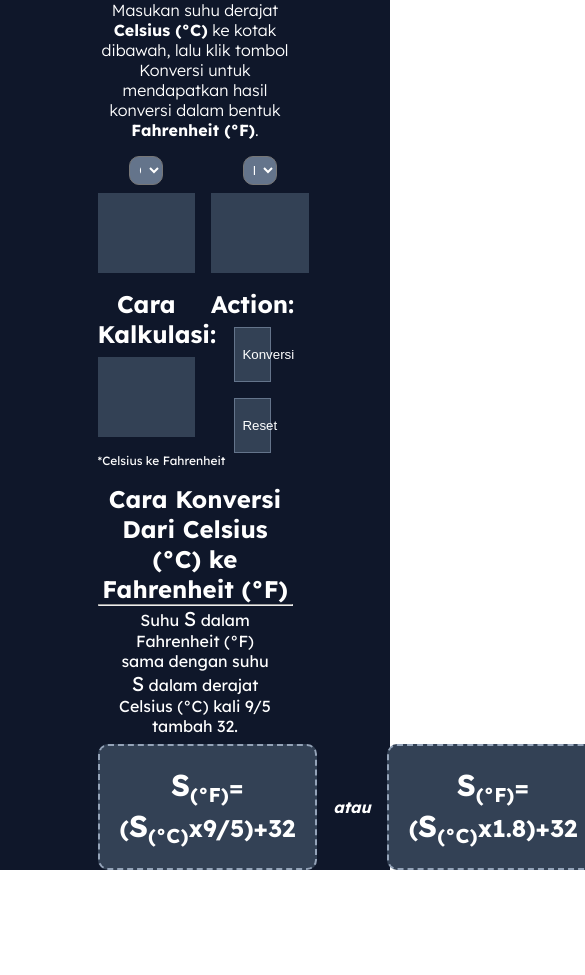
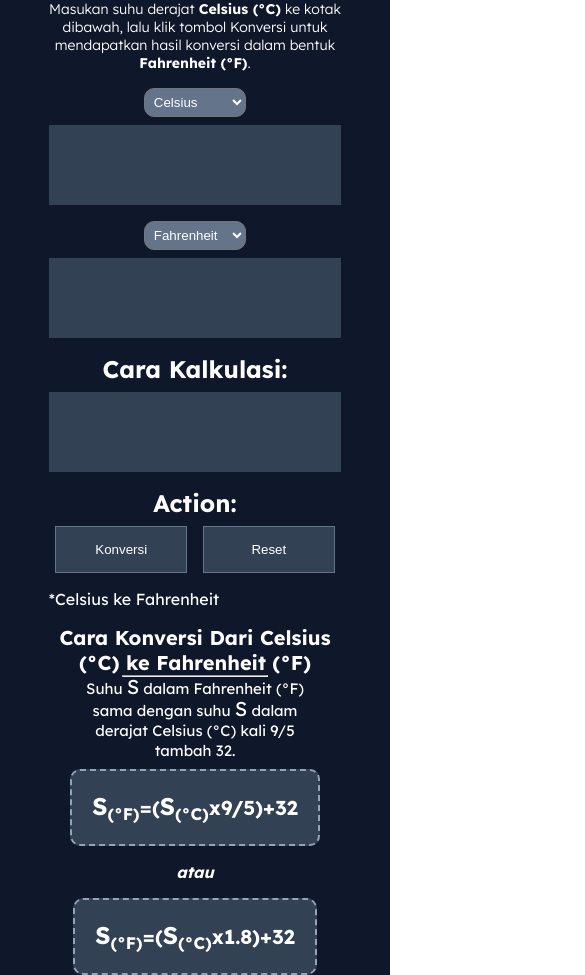
Before and after one commit to revou-fundamental-course/15-apr-24-ThisIsAngelo, a plain HTML site: page index.html in a window 390 px wide. Shown: the whole page, 585 px wide, since content can reach past the window. Before the commit the page ends 870 px from the top, so only its background shows below. Drawn offline with Linux system fonts and the light colour scheme.

Commit message:
feat: adding responsive

```diff
--- a/css/style.css
+++ b/css/style.css
@@ -7,7 +7,7 @@
 }
 
 body {
-    font-family: 'Lexend Deca',sans-serif;
+  font-family: "Lexend Deca", sans-serif;
   color: #fff;
 }
 
@@ -50,10 +50,10 @@ section .group-1 .row-1 {
 }
 
 section .group-1 .row-1 .col-1,
-section .group-1 .row-1 .col-2{
+section .group-1 .row-1 .col-2 {
   display: flex;
   flex-direction: column;
-    gap: .5rem;
+  gap: 0.5rem;
   width: 50%;
 }
 
@@ -97,18 +97,18 @@ section .group-1 .row-2 {
   gap: 1rem;
 }
 
-section .group-1 .row-2 .col-1{
+section .group-1 .row-2 .col-1 {
   display: flex;
   flex-direction: column;
   width: 50%;
-    gap: .5rem;
+  gap: 0.5rem;
 }
 
 section .group-1 .row-2 .col-2 {
   display: flex;
   flex-direction: column;
   width: 50%;
-    gap: .5rem;
+  gap: 0.5rem;
 }
 
 section .group-1 .row-2 .col-2 h1 {
@@ -118,7 +118,7 @@ section .group-1 .row-2 .col-2 h1 {
 section .group-1 .row-2 .col-2 .btn {
   display: flex;
   flex-wrap: wrap;
-    align-items:center;
+  align-items: center;
   height: 100%;
   justify-content: center;
   gap: 1rem;
@@ -132,7 +132,7 @@ section .group-1 .row-2 .col-2 .btn button {
   color: #fff;
   border: 1px solid #64748b;
   padding: 7.5px;
-    transition: .2s ease-in;
+  transition: 0.2s ease-in;
 }
 
 section .group-1 .row-2 .col-2 .btn button:hover {
@@ -147,13 +147,13 @@ section .c-to-f {
   flex-direction: column;
   justify-content: center;
   align-items: center;
-    width: 100%;
+  width: 50%;
 }
 
 section .c-to-f .group-2 {
   display: flex;
   flex-direction: column;
-    width: 50%;
+  width: 100%;
   gap: 1rem;
 }
 
@@ -170,8 +170,8 @@ section .c-to-f .group-3 {
   justify-content: center;
   align-items: center;
   flex-direction: column;
-    width: 50%;
-    gap: .5rem;
+  width: 100%;
+  gap: 0.5rem;
 }
 
 section .c-to-f .group-3 .desc {
@@ -239,7 +239,7 @@ section .f-to-c .group-3 {
   align-items: center;
   flex-direction: column;
   width: 50%;
-    gap: .5rem;
+  gap: 0.5rem;
 }
 
 section .f-to-c .group-3 .desc {
@@ -276,3 +276,68 @@ section .f-to-c .group-3 .rumus p {
   font-style: italic;
   font-weight: bold;
 }
+
+@media (max-width: 1020px) {
+  section .c-to-f .group-3 .rumus,
+  section .f-to-c .group-3 .rumus {
+    flex-direction: column;
+  }
+}
+
+@media (max-width: 768px) {
+  section .group-1,
+  section .c-to-f,
+  section .f-to-c {
+    width: 75%;
+  }
+
+  section .group-1 p {
+    font-size: 14px;
+  }
+
+  section .group-1 .row-1,
+  section .group-1 .row-2 {
+    flex-direction: column;
+  }
+
+  section .group-1 .row-1 .col-1,
+  section .group-1 .row-1 .col-2,
+  section .group-1 .row-2 .col-1,
+  section .group-1 .row-2 .col-2 {
+    width: 100%;
+  }
+
+  section .group-1 .row-2 .col-2 .btn button {
+    padding: 15px;
+  }
+
+  section .c-to-f .group-2 p,
+  section .f-to-c .group-2 p {
+    font-size: 16px;
+  }
+  section .c-to-f .group-2 h1,
+  section .f-to-c .group-2 h1 {
+    font-size: 20px;
+  }
+
+  section .c-to-f .group-3 .desc p,
+  section .f-to-c .group-3 .desc p {
+    font-size: 15px;
+    line-height: 20px;
+  }
+
+  section .c-to-f .group-3 .rumus,
+  section .f-to-c .group-3 .rumus {
+    flex-direction: column;
+  }
+
+  section .c-to-f .group-3 .rumus h2,
+  section .f-to-c .group-3 .rumus h2 {
+    font-size: 20px;
+  }
+
+  section .c-to-f .group-3 .rumus h2 span,
+  section .f-to-c .group-3 .rumus h2 span {
+    font-size: 24px;
+  }
+}
```
Lines whose indentation alone changed are shown as unchanged.
